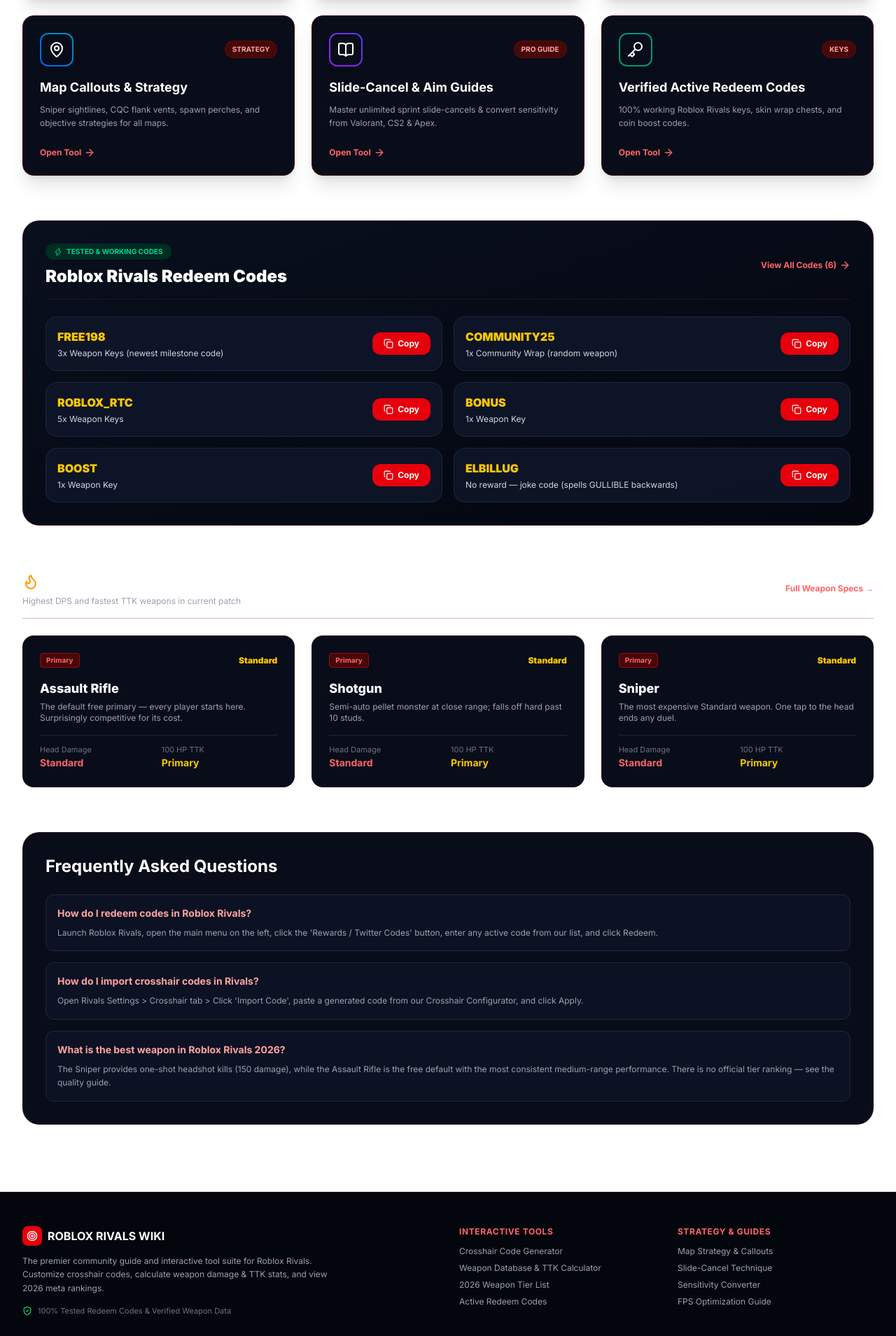
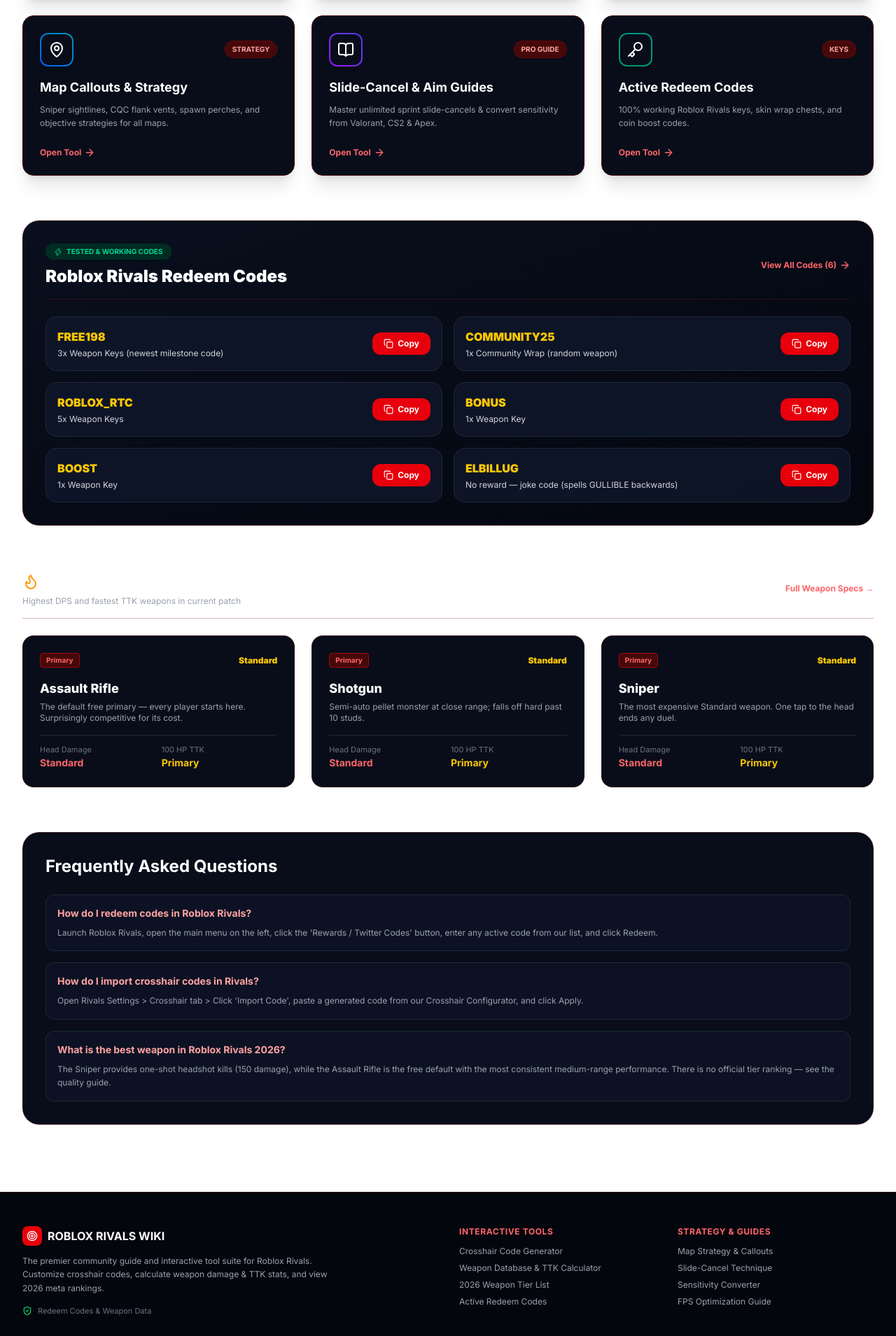
Before and after one commit to lianlele168/rivals-wiki, a Next.js app: page / in a window 1280 px wide. Shown: the part 1831-3740 px from the top of the page at 70% size. Built offline with nearby package versions, Linux system fonts and the light colour scheme.

Commit message:
fix(eeat): strip unbacked "Verified" UI labels; drop dead simulator component

```diff
--- a/src/app/HomeClient.tsx
+++ b/src/app/HomeClient.tsx
@@ -58,7 +58,7 @@
       badge: "PRO GUIDE"
     },
     {
-      title: "Verified Active Redeem Codes",
+      title: "Active Redeem Codes",
       desc: "100% working Roblox Rivals keys, skin wrap chests, and coin boost codes.",
       href: "/codes",
       icon: Key,
--- a/src/app/tier-list/TierListClient.tsx
+++ b/src/app/tier-list/TierListClient.tsx
@@ -10,7 +10,7 @@
       <div className="border-b border-red-900/30 pb-6">
         <div className="inline-flex items-center space-x-2 px-3 py-1 rounded-full bg-emerald-950/80 border border-emerald-800/50 text-emerald-300 text-xs font-mono font-bold mb-3">
           <ShieldCheck className="w-3.5 h-3.5 text-emerald-400" />
-          <span>REAL IN-GAME CLASSIFICATION — VERIFIED SEPT 2026</span>
+          <span>REAL IN-GAME CLASSIFICATION — SOURCED SEPT 2026</span>
         </div>
         <h1 className="text-3xl sm:text-5xl font-black text-white tracking-tight font-mono">
           Rivals Weapon Quality Guide
--- a/src/app/weapons/WeaponsClient.tsx
+++ b/src/app/weapons/WeaponsClient.tsx
@@ -20,7 +20,7 @@
       <div className="border-b border-red-900/30 pb-6">
         <div className="inline-flex items-center space-x-2 px-3 py-1 rounded-full bg-emerald-950/80 border border-emerald-800/50 text-emerald-300 text-xs font-mono font-bold mb-3">
           <ShieldCheck className="w-3.5 h-3.5 text-emerald-400" />
-          <span>ALL {WEAPONS.length} WEAPON NAMES VERIFIED — SEPT 2026</span>
+          <span>ALL {WEAPONS.length} WEAPON NAMES SOURCED — SEPT 2026</span>
         </div>
         <h1 className="text-3xl sm:text-5xl font-black text-white tracking-tight font-mono">
           Rivals Weapons Database
@@ -73,7 +73,7 @@
             <p className="text-xs text-gray-400 leading-relaxed">{w.description}</p>
             <div className="p-3 rounded-xl bg-slate-950/80 border border-slate-800">
               <div className="flex items-center gap-2 text-[10px] uppercase tracking-wider text-slate-500 font-mono mb-1">
-                <Crosshair className="w-3 h-3" /> Verified stats
+                <Crosshair className="w-3 h-3" /> Stats
               </div>
               <p className="text-xs text-gray-200 font-mono leading-relaxed">{w.stats}</p>
             </div>
--- a/src/components/Footer.tsx
+++ b/src/components/Footer.tsx
@@ -19,7 +19,7 @@
           </p>
           <div className="inline-flex items-center space-x-2 text-[11px] text-gray-500">
             <ShieldCheck className="w-3.5 h-3.5 text-green-400" />
-            <span>100% Tested Redeem Codes & Verified Weapon Data</span>
+            <span>Redeem Codes & Weapon Data</span>
           </div>
         </div>
 
```
